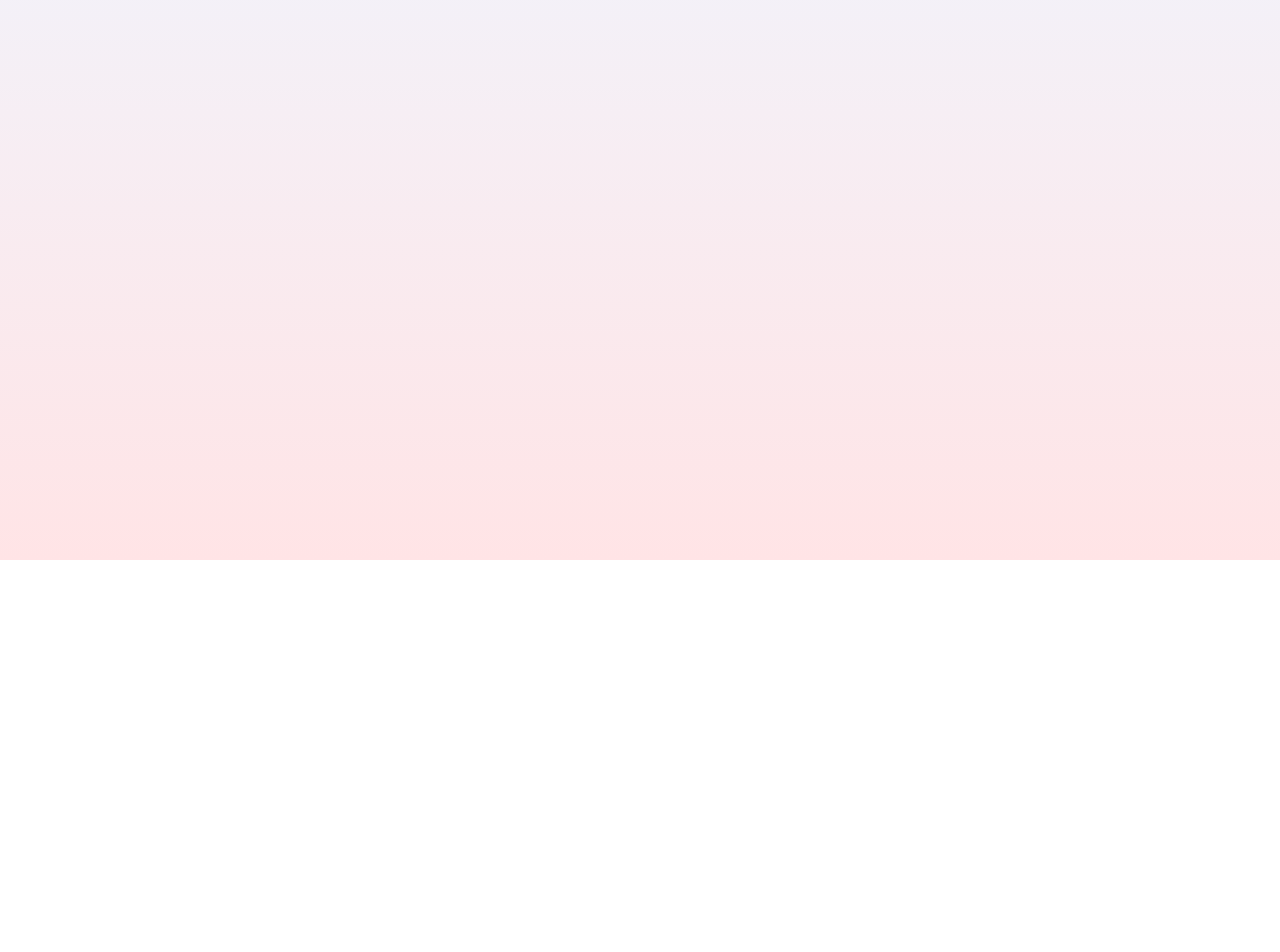
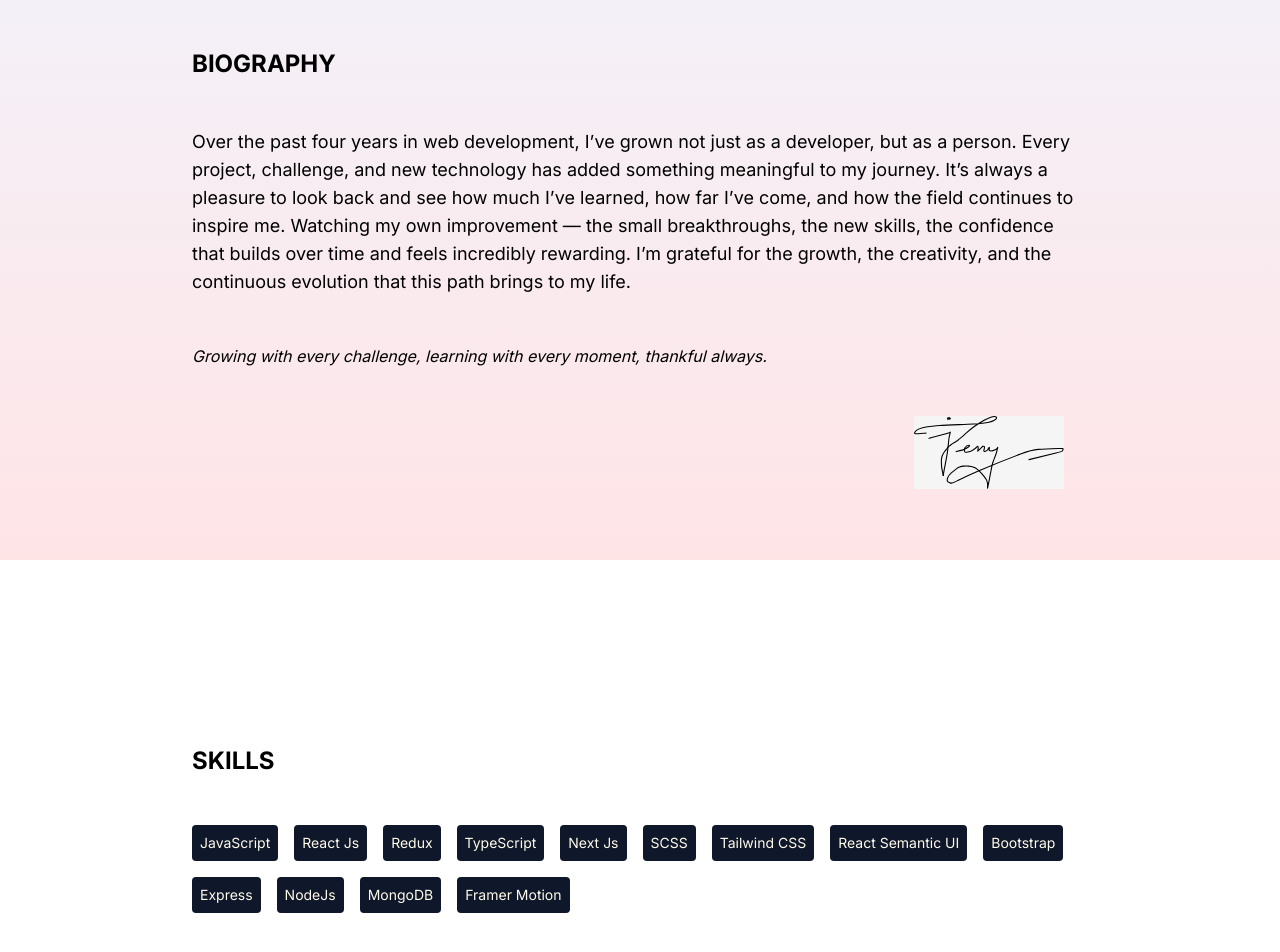
Before and after one commit to Trang217/animated_portfolio, a Next.js app: page /about in a window 1280 px wide. Shown: the part 240-1192 px from the top of the page. Before the commit the page ends 800 px from the top, so only its background shows below. Built offline with nearby package versions, Linux system fonts and the light colour scheme.

Commit message:
add about page

```diff
--- a/src/app/about/page.jsx
+++ b/src/app/about/page.jsx
@@ -1,7 +1,22 @@
 "use client";
 import { motion } from "framer-motion";
+import Image from "next/image";
 import React from "react";
-
+const lists = [
+  "JavaScript",
+  "React Js",
+  "Redux",
+  "TypeScript",
+  "Next Js",
+  "SCSS",
+  "Tailwind CSS",
+  "React Semantic UI",
+  "Bootstrap",
+  "Express",
+  "NodeJs",
+  "MongoDB",
+  "Framer Motion",
+];
 function AboutPage() {
   return (
     <motion.div
@@ -10,7 +25,66 @@ function AboutPage() {
       animate={{ y: 0 }}
       transition={{ duration: 1 }}
     >
-      <div>about page</div>;
+      {/* Container  */}
+      <div>
+        {/* Text container */}
+        <div className="flex flex-col gap-24 md:gap-32 lg:gap-48 xl:gap-64  p-4 sm:p-8 md:p-12 lg:p-20 xl:p-48">
+          {/* Biography container  */}
+          <div className="flex flex-col gap-12 justify-center">
+            {/*Biography Title  */}
+            <h1 className="uppercase font-bold text-2xl">Biography</h1>
+            {/* Biography description  */}
+            <p className="text-lg">
+              Over the past four years in web development, I’ve grown not just
+              as a developer, but as a person. Every project, challenge, and new
+              technology has added something meaningful to my journey. It’s
+              always a pleasure to look back and see how much I’ve learned, how
+              far I’ve come, and how the field continues to inspire me. Watching
+              my own improvement — the small breakthroughs, the new skills, the
+              confidence that builds over time and feels incredibly rewarding.
+              I’m grateful for the growth, the creativity, and the continuous
+              evolution that this path brings to my life.
+            </p>
+            {/* Quote */}
+            <span className="italic">
+              Growing with every challenge, learning with every moment, thankful
+              always.
+            </span>
+            {/* Signature */}
+            <div className="self-end mr-6">
+              <Image
+                src="/mysign.svg"
+                alt="my signature"
+                width={150}
+                height={96}
+              />
+            </div>
+            {/* Scroll SVG  */}
+          </div>
+
+          {/* Skills container  */}
+          <div className="flex flex-col gap-12 justify-center">
+            {/*Skill Title  */}
+            <h1 className="uppercase font-bold text-2xl">Skills</h1>
+            {/*Skill List  */}
+            <div className="flex gap-4 flex-wrap">
+              {lists.map((item) => (
+                <div
+                  key={item}
+                  className="rounded p-2 text-sm cursor-pointer bg-slate-900 text-amber-50 hover:bg-amber-100 hover:text-slate-900 "
+                >
+                  {item}
+                </div>
+              ))}
+            </div>
+            {/* Scroll SVG  */}
+          </div>
+
+          {/* Experience container  */}
+          <div className="">experience</div>
+        </div>
+        {/* SVG container */}
+      </div>
     </motion.div>
   );
 }
```
Also changed, not shown: public/mysign.svg (added).
